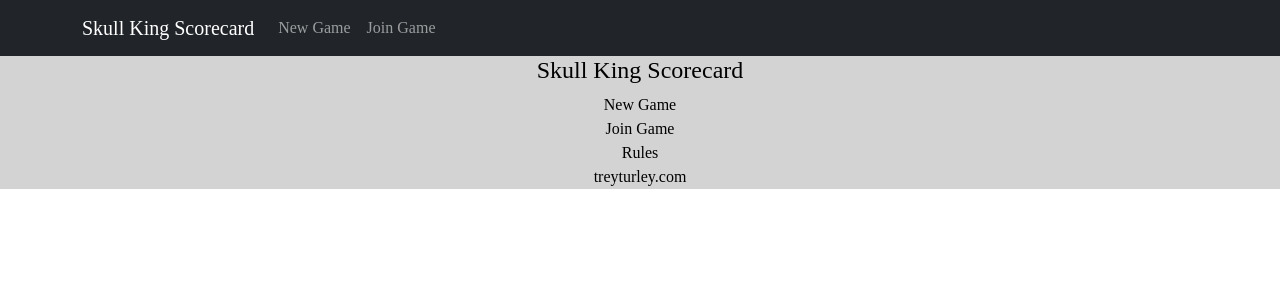
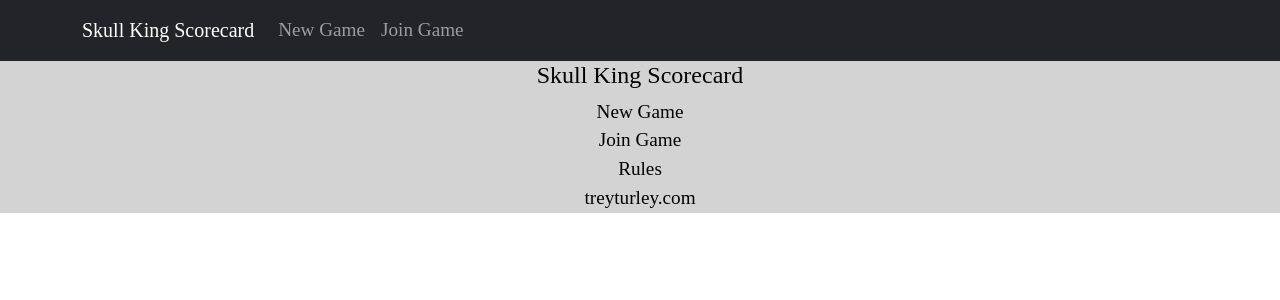
Before and after one commit to treyturley/sk-scorecard-react, a React (Create React App) app: page / in a window 1280 px wide. Shown: the top 300 px of the page. Built offline with nearby package versions, Linux system fonts and the light colour scheme; a web font is replaced by a local one.

Commit message:
slightly increases font-size for all devices and makes a larger increase for wider screens

```diff
--- a/src/index.css
+++ b/src/index.css
@@ -11,6 +11,7 @@ body {
 
 #root {
   font-family: 'IM Fell English SC', serif;
+  font-size: 1.05rem;
   display: flex;
   flex-direction: column;
   height: 100%;
@@ -25,3 +26,9 @@ body {
   background-size: cover;
   background-repeat: no-repeat;
 }
+
+@media only screen and (min-width: 992px) {
+  #root {
+    font-size: 1.20rem;
+  }
+}
```
